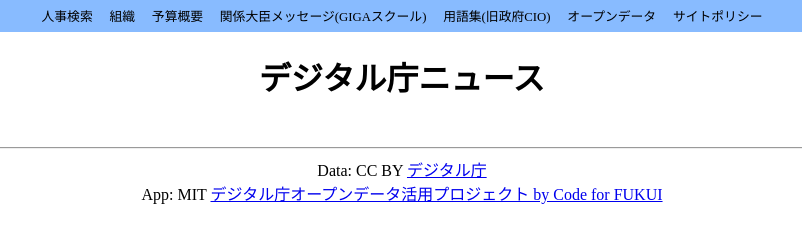
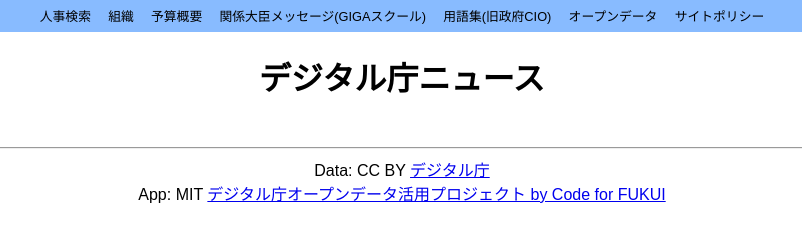
Before and after one commit to code4fukui/digital-agency-jp, a plain HTML site: page index.html in a window 1280 px wide. Shown: the full height of the page, 238-1040 px from the left. Drawn offline with Linux system fonts and the light colour scheme.

Commit message:
set font sans-serif

```diff
--- a/index.html
+++ b/index.html
@@ -27,7 +27,7 @@
   text-align: center;
   margin: 0;
   padding: 0;
-  font-size: serif;
+  font-family: sans-serif;
 }
 #menu {
   background-color: #8bf;
```
